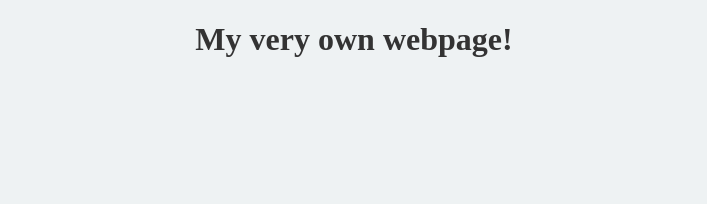
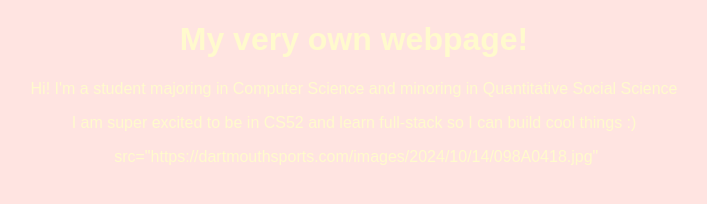
Before and after one commit to olivia-cong/oliviacong.me, a plain HTML site: page index.html in a window 1280 px wide. Shown: the whole page, without its empty margins (286-993 px from the left). Drawn offline with Linux system fonts and the light colour scheme.

Commit message:
Adding more stuff

```diff
--- a/index.html
+++ b/index.html
@@ -4,14 +4,24 @@
         <title>oliviacong.me</title>
         <style>
             body {
-                background-color: #eef2f3;
-                color: #333;
+                background-color:mistyrose;
+                color:lemonchiffon;
+                font-family: 'Quicksand', sans-serif;
                 text-align: center;
             }
         </style>
     </head>
     <body>
         <h1>My very own webpage!</h1>
+        <div class="blurb">
+            <p>
+                Hi! I'm a student majoring in Computer Science and minoring in Quantitative Social Science
+            </p>
+            <p>
+                I am super excited to be in CS52 and learn full-stack so I can build cool things :)
+            </p>
+        </div>
+        <img> src="https://dartmouthsports.com/images/2024/10/14/098A0418.jpg"
     </body>
 </html>
 </html>
```
